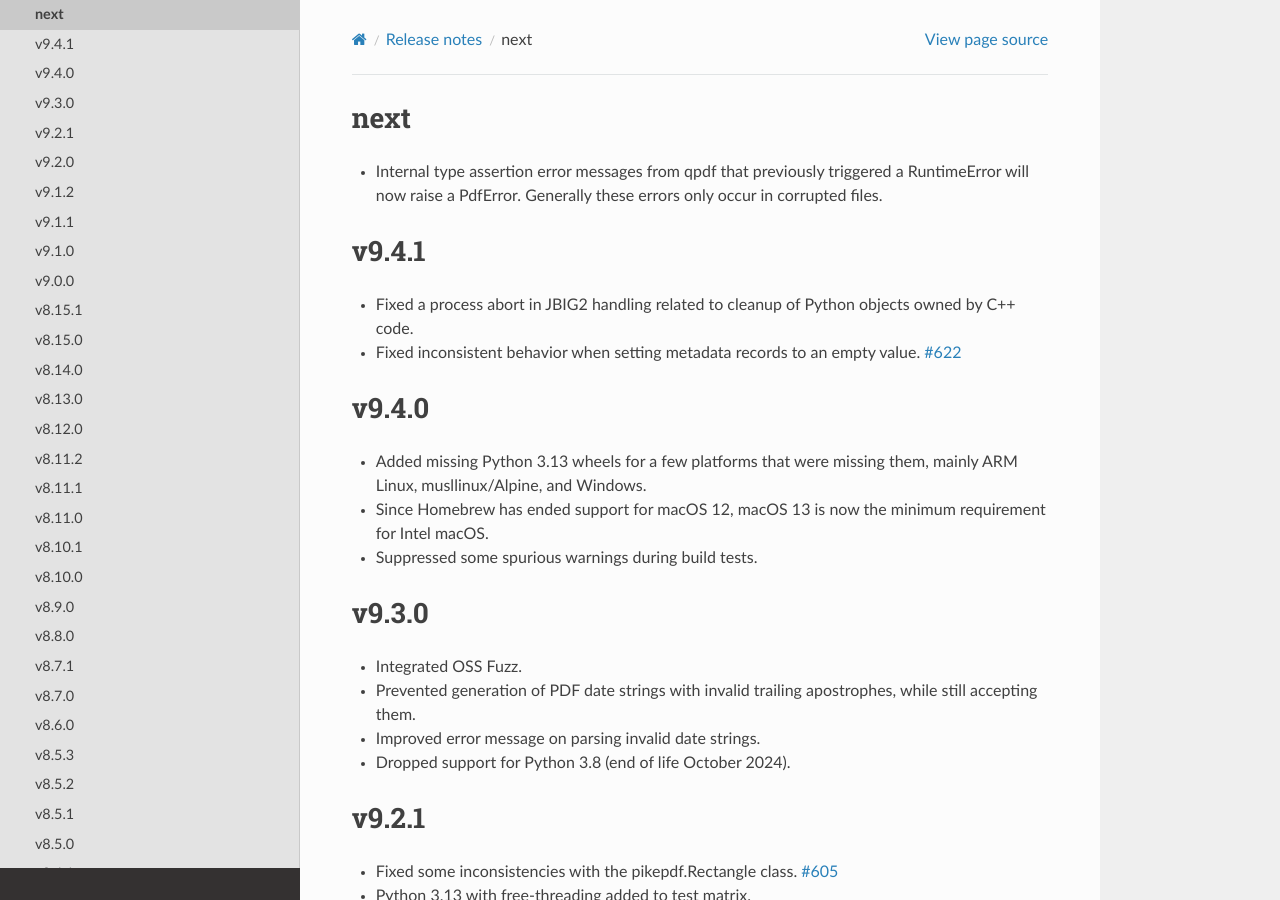
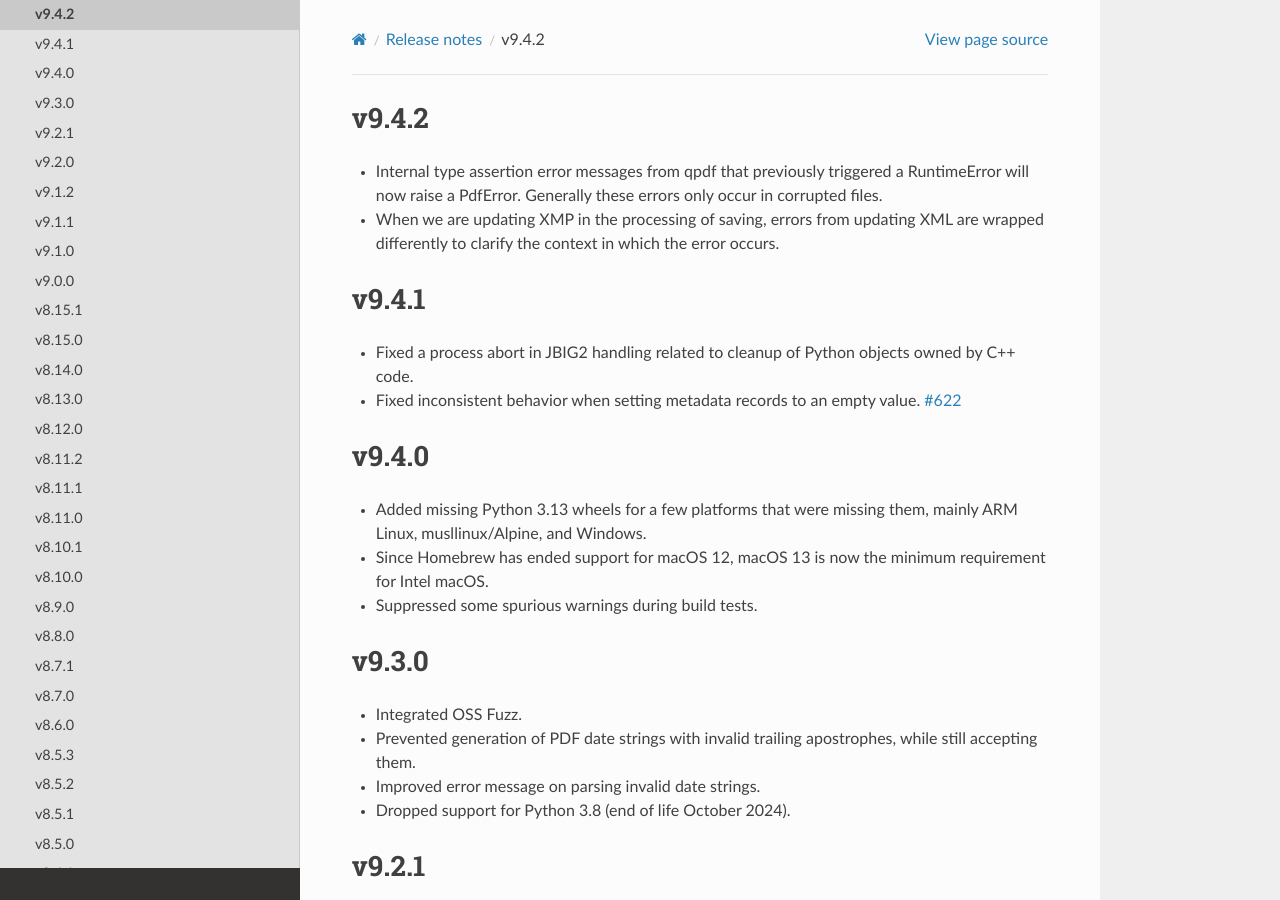
Before and after one commit to pikepdf/pikepdf, a Sphinx documentation site: the page built from docs/releasenotes/version9.rst, in a window 1280 px wide and 900 px high. Built offline with Sphinx 7.4.7 and the Read the Docs theme 3.1.0, drawn with Linux system fonts in a browser that asks for light colours; pages that are not in the unit, such as notebooks, are missing from menus.

Commit message:
v9.4.2 release notes

```diff
--- a/docs/releasenotes/version9.rst
+++ b/docs/releasenotes/version9.rst
@@ -1,9 +1,12 @@
-next
-====
+v9.4.2
+======
 
 - Internal type assertion error messages from qpdf that previously triggered
   a RuntimeError will now raise a PdfError. Generally these errors only occur
   in corrupted files.
+- When we are updating XMP in the processing of saving, errors from updating
+  XML are wrapped differently to clarify the context in which the error
+  occurs.
 
 v9.4.1
 ======
```
